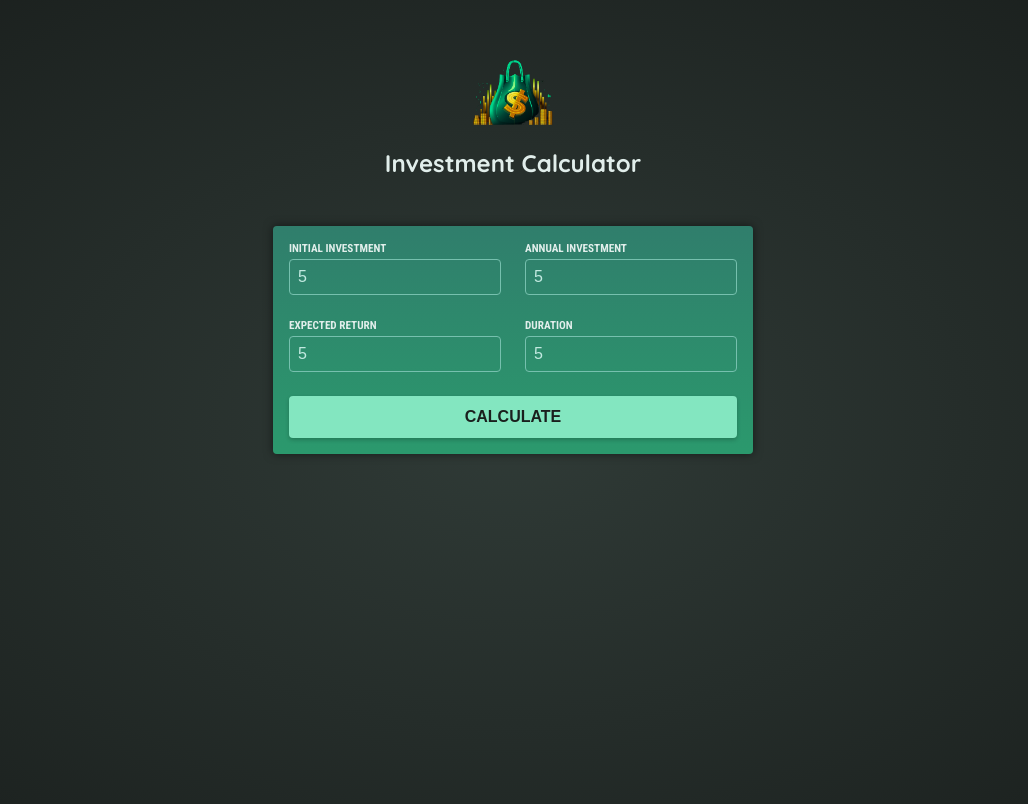
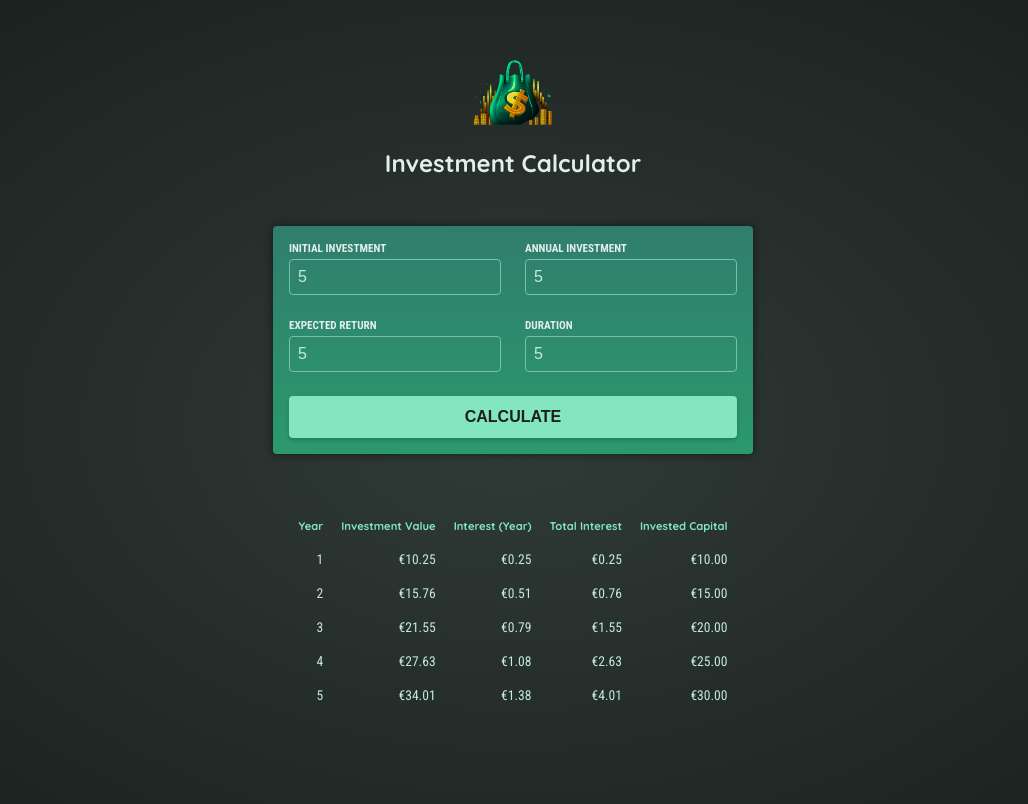
Before and after one commit to K0nradSobczak/Investment-Calculator, an Angular app: page / in a window 1280 px wide. Both pictures are taken after typing "5", "5", "5", "5" into the empty fields and a click on the button "CALCULATE". Shown: the top 804 px of the page, without its empty margins (127-1155 px from the left). Built offline with nearby package versions, Linux system fonts and the light colour scheme.

Commit message:
added singals ended task

```diff
--- a/src/app/app.component.html
+++ b/src/app/app.component.html
@@ -1,2 +1,7 @@
 <app-header />
 <app-user-input />
+@if (results().length > 0) {
+  <app-investment-result [results]="results()" />
+} @else {
+  <p class="center">Please enter some values and press "Calculate"</p>
+}
--- a/src/app/app.component.ts
+++ b/src/app/app.component.ts
@@ -2,17 +2,14 @@ import { Component, inject } from '@angular/core';
 import { HeaderComponent } from './header/header.component';
 import { UserInputComponent } from './user-input/user-input.component';
 import { InvestmentService } from './investment.service';
+import { InvestmentResultComponent } from './investment-result/investment-result.component';
 
 @Component({
   selector: 'app-root',
   standalone: true,
   templateUrl: './app.component.html',
-  imports: [HeaderComponent, UserInputComponent],
+  imports: [HeaderComponent, UserInputComponent, InvestmentResultComponent],
 })
 export class AppComponent {
-  private investmentService = inject(InvestmentService);
-
-  get investmentResults() {
-    return this.investmentService.getInvestmentResults();
-  }
+  public results = inject(InvestmentService).result;
 }
--- a/src/app/investment-result/investment-result.component.html
+++ b/src/app/investment-result/investment-result.component.html
@@ -8,13 +8,16 @@
       <th>Invested Capital</th>
     </tr>
   </thead>
+
   <tbody>
-    <tr>
-      <td></td>
-      <td></td>
-      <td></td>
-      <td></td>
-      <td></td>
-    </tr>
+    @for (result of results(); track result) {
+      <tr>
+        <td>{{ result.year }}</td>
+        <td>{{ result.valueEndOfYear | currency: "EUR" }}</td>
+        <td>{{ result.interest | currency: "EUR" }}</td>
+        <td>{{ result.totalInterest | currency: "EUR" }}</td>
+        <td>{{ result.totalAmountInvested | currency: "EUR" }}</td>
+      </tr>
+    }
   </tbody>
 </table>
--- a/src/app/investment-result/investment-result.component.ts
+++ b/src/app/investment-result/investment-result.component.ts
@@ -1,12 +1,14 @@
-import { Component } from '@angular/core';
+import { Component, input } from '@angular/core';
+import { IInvestmentResult } from '../investment.model';
+import { CurrencyPipe } from '@angular/common';
 
 @Component({
   selector: 'app-investment-result',
   standalone: true,
-  imports: [],
+  imports: [CurrencyPipe],
   templateUrl: './investment-result.component.html',
-  styleUrl: './investment-result.component.css'
+  styleUrl: './investment-result.component.css',
 })
 export class InvestmentResultComponent {
-
+  results = input.required<IInvestmentResult[]>();
 }
--- a/src/app/investment.service.ts
+++ b/src/app/investment.service.ts
@@ -12,9 +12,7 @@ export class InvestmentService {
     JSON.parse(localStorage.getItem(INVESTMENT_RESULTS_KEY) ?? '[]'),
   );
 
-  public getInvestmentResults() {
-    return this.investmentResults();
-  }
+  result = this.investmentResults.asReadonly();
 
   public addInvestmentResult(result: ICreateInvestment) {
     const investmentResults: IInvestmentResult[] =
```
